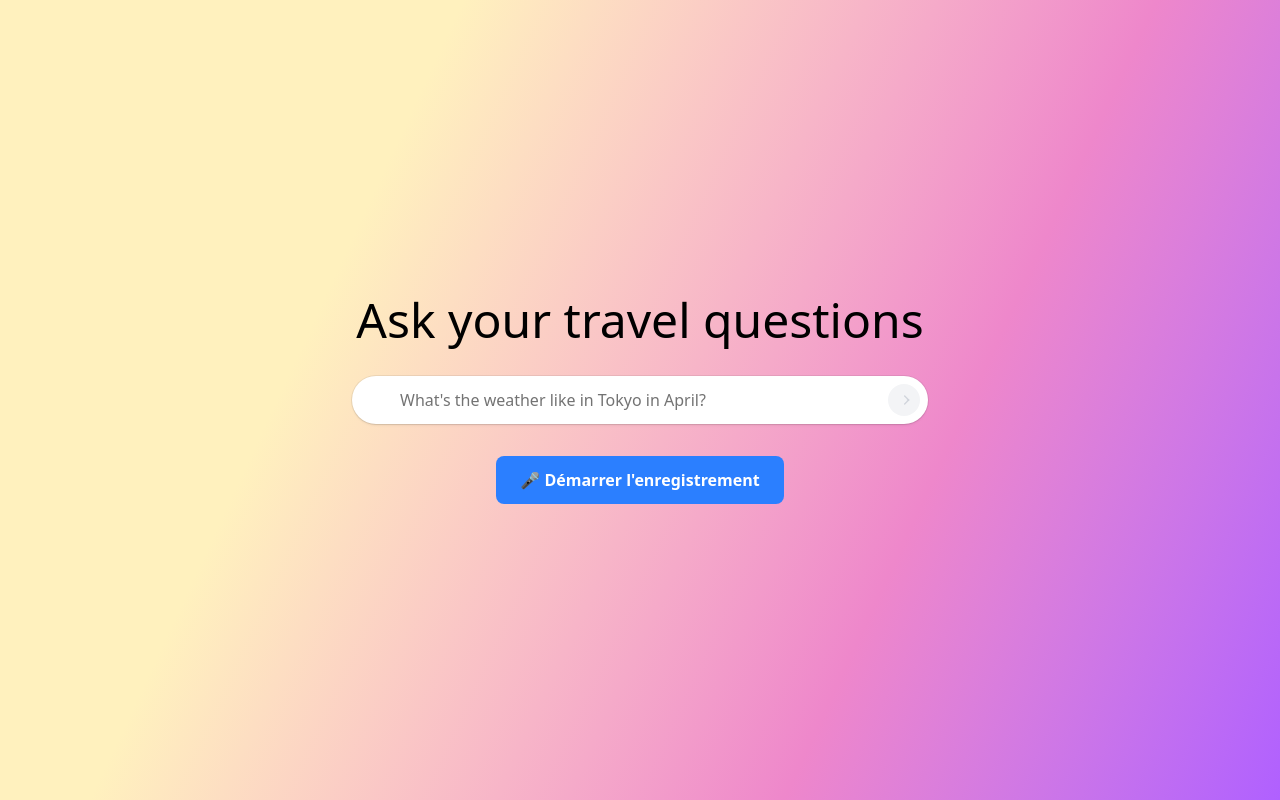
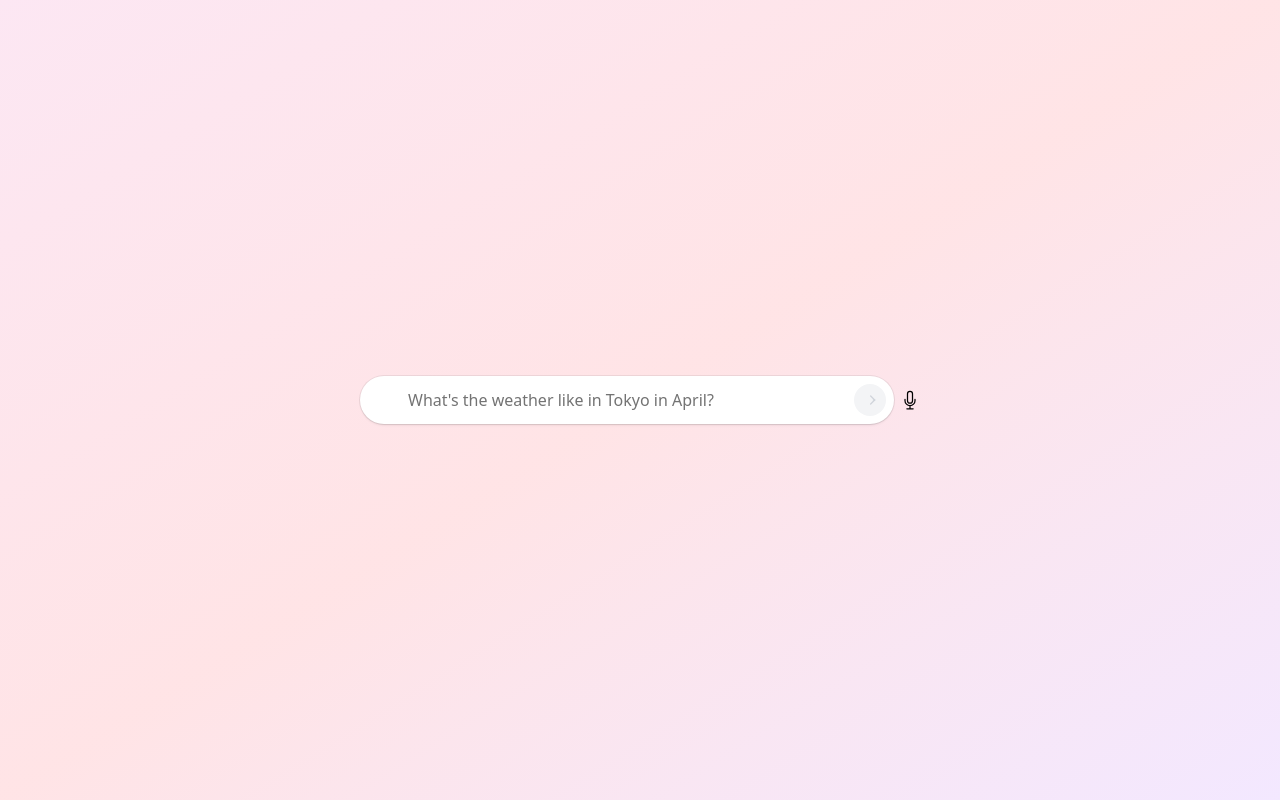
Before and after one commit to kevinrss01/hackathon-lalabai, a Next.js app in the folder frontend/: page /app in a window 1280 px wide. Built offline with nearby package versions, Linux system fonts and the light colour scheme; a web font is replaced by a local one.

Commit message:
front: design

```diff
--- a/frontend/src/app/app/page.tsx
+++ b/frontend/src/app/app/page.tsx
@@ -1,16 +1,8 @@
 'use client';
 
+import { useState, useRef, useEffect } from 'react';
 import { PlaceholdersAndVanishInput } from '@/components/landing-page/vanish-input';
-import React from 'react';
-
-const AppPage = () => {
-  const [data, setData] = React.useState('');
-  const [recording, setRecording] = React.useState(false);
-  const [transcription, setTranscription] = React.useState(false);
-
-  const audioChunksRef = React.useRef<Blob[]>([]);
-  const mediaRecorderRef = React.useRef<MediaRecorder | null>(null);
-  const streamRef = React.useRef<MediaStream | null>(null);
+import { MicrophoneIcon } from '@heroicons/react/24/outline';
 
 const placeholders = [
   'Find me the best hotels in Paris for March 2024',
@@ -25,32 +17,35 @@ const AppPage = () => {
   'How to get around in Amsterdam',
 ];
 
+const AppPage = () => {
+  const [data, setData] = useState<string>('');
+  const [recording, setRecording] = useState<boolean>(false);
+  const [transcription, setTranscription] = useState<boolean>(false);
+
+  const audioChunksRef = useRef<Blob[]>([]);
+  const mediaRecorderRef = useRef<MediaRecorder | null>(null);
+  const streamRef = useRef<MediaStream | null>(null);
+
   const handleChange = (e: React.ChangeEvent<HTMLInputElement>) => {
     setData(e.target.value);
   };
 
   const onSubmit = async (e: React.FormEvent<HTMLFormElement>) => {
     e.preventDefault();
-
     if (!data.trim()) return;
-
     setTranscription(true);
-
     const res = await fetch('http://localhost:4000/api/transcribe', {
       method: 'POST',
       headers: { 'Content-Type': 'application/json' },
       body: JSON.stringify({ data: data.trim() }),
     });
-
-    const result = await res.json();
-    console.log('txt:', result);
-
+    await res.json();
     setTranscription(false);
+    setData('');
   };
 
   const startRecording = async () => {
     audioChunksRef.current = [];
-
     const stream = await navigator.mediaDevices.getUserMedia({
       audio: {
         echoCancellation: true,
@@ -59,46 +54,36 @@ const AppPage = () => {
       },
     });
     streamRef.current = stream;
-
     const mediaRecorder = new MediaRecorder(stream, {
       mimeType: 'audio/webm; codecs=opus',
       audioBitsPerSecond: 128000,
     });
     mediaRecorderRef.current = mediaRecorder;
-
     mediaRecorder.onstart = () => setRecording(true);
-
     mediaRecorder.ondataavailable = (event) => {
       if (event.data.size > 0) audioChunksRef.current.push(event.data);
     };
-
     mediaRecorder.onstop = async () => {
       const audioBlob = new Blob(audioChunksRef.current, { type: 'audio/webm' });
-
-      if (streamRef.current) streamRef.current.getTracks().forEach((track) => track.stop());
-
+      if (streamRef.current)
+        streamRef.current.getTracks().forEach((track: MediaStreamTrack) => track.stop());
       setTranscription(true);
-
       try {
         const formData = new FormData();
         formData.append('audio', audioBlob, 'recording.webm');
-
         const response = await fetch('http://localhost:4000/api/transcribe', {
           method: 'POST',
           body: formData,
         });
-
         if (response.ok) {
-          const result = await response.json();
-          console.log('Transcription reçu audio:', result);
+          await response.json();
         }
-      } catch (error) {
-        console.error('Error sending audioBlob to server:', error);
+      } catch {
+        // handle error silently
       } finally {
         setTranscription(false);
       }
     };
-
     mediaRecorder.start();
     setRecording(true);
   };
@@ -114,44 +99,36 @@ const AppPage = () => {
     else startRecording();
   };
 
-  React.useEffect(() => {
+  useEffect(() => {
     return () => {
       if (streamRef.current) {
-        streamRef.current.getTracks().forEach((track) => track.stop());
+        streamRef.current.getTracks().forEach((track: MediaStreamTrack) => track.stop());
       }
     };
   }, []);
 
   return (
-    <div className="h-screen bg-linear-115 from-[#fff1be] from-28% via-[#ee87cb] via-70% to-[#b060ff]">
-      <div className="h-screen flex flex-col justify-center items-center px-4">
-        <h2 className="mb-4 sm:mb-8 text-xl text-center sm:text-5xl dark:text-white text-black">
-          Ask your travel questions
-        </h2>
-
+    <div className="min-h-screen flex items-center justify-center bg-gradient-to-br from-pink-100 via-rose-100 to-purple-100">
+      <div className="w-full max-w-xl px-2 flex justify-center">
+        <div className="flex items-center w-full max-w-xl gap-1">
+          <div className="flex-1">
             <PlaceholdersAndVanishInput
               placeholders={placeholders}
               onChange={handleChange}
               onSubmit={onSubmit}
             />
-
-        <div className="mt-8 flex flex-col items-center gap-4">
+          </div>
           <button
+            type="button"
+            onClick={handleRecording}
             disabled={transcription}
-            onClick={handleRecording}
-            className={`px-6 py-3 rounded-lg font-semibold ${
-              recording
-                ? 'bg-red-500 hover:bg-red-600 text-white'
-                : transcription
-                  ? 'bg-gray-400 cursor-not-allowed text-white'
-                  : 'bg-blue-500 hover:bg-blue-600 text-white'
-            }`}
+            className="ml-0.5 p-0 flex items-center justify-center bg-transparent hover:scale-105 transition disabled:opacity-60 focus:outline-none"
+            aria-label={recording ? 'Stop recording' : 'Start recording'}
+            style={{ lineHeight: 0 }}
           >
-            {recording
-              ? "🛑 Arrêter l'enregistrement"
-              : transcription
-                ? '🔄 Transcription...'
-                : "🎤 Démarrer l'enregistrement"}
+            <MicrophoneIcon
+              className={`w-5 h-5 ${recording ? 'text-rose-600 animate-pulse' : 'text-black hover:text-neutral-700'}`}
+            />
           </button>
         </div>
       </div>
```
Also changed, not shown: frontend/src/app/page.tsx (+25 -26 lines). Lines whose indentation alone changed are shown as unchanged.
